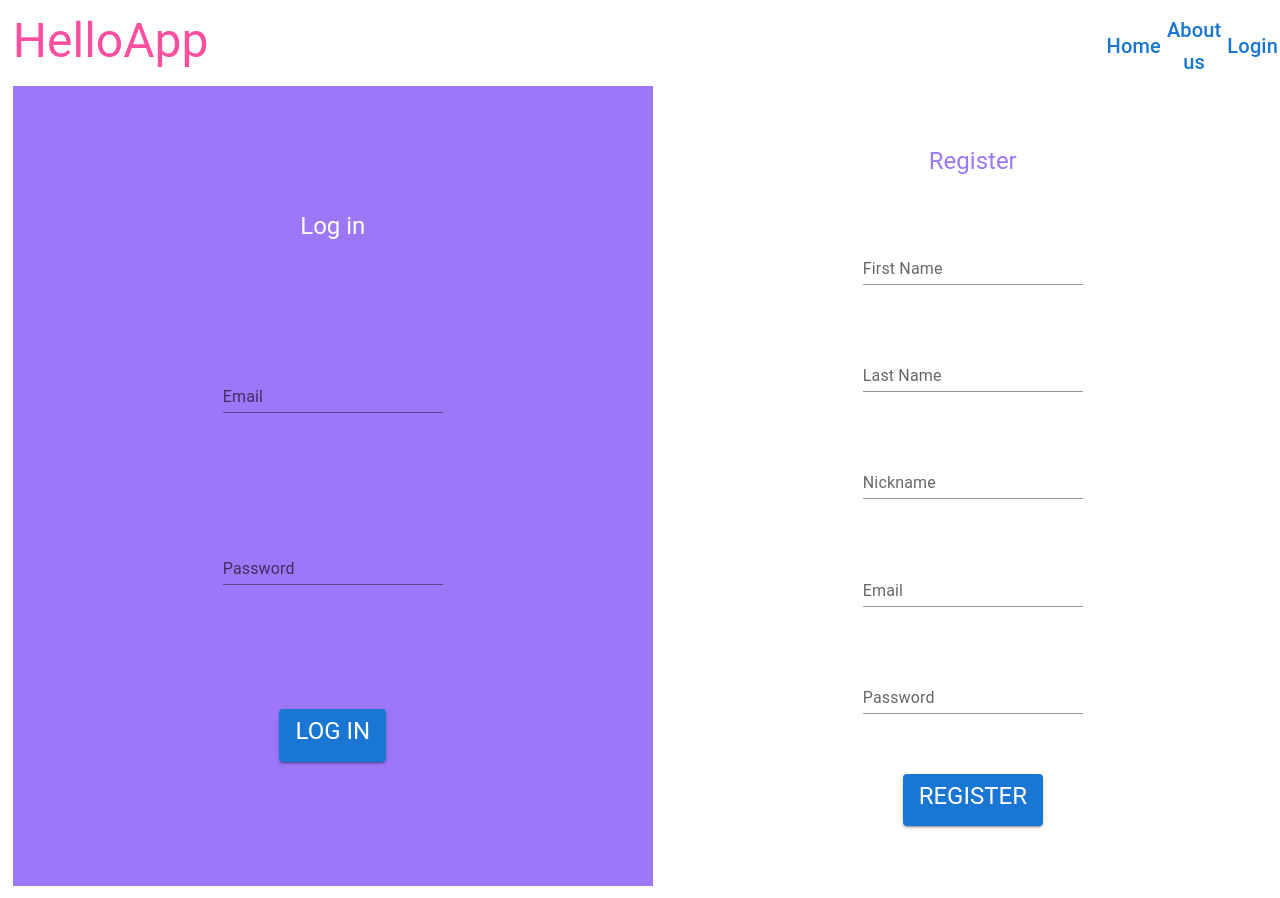
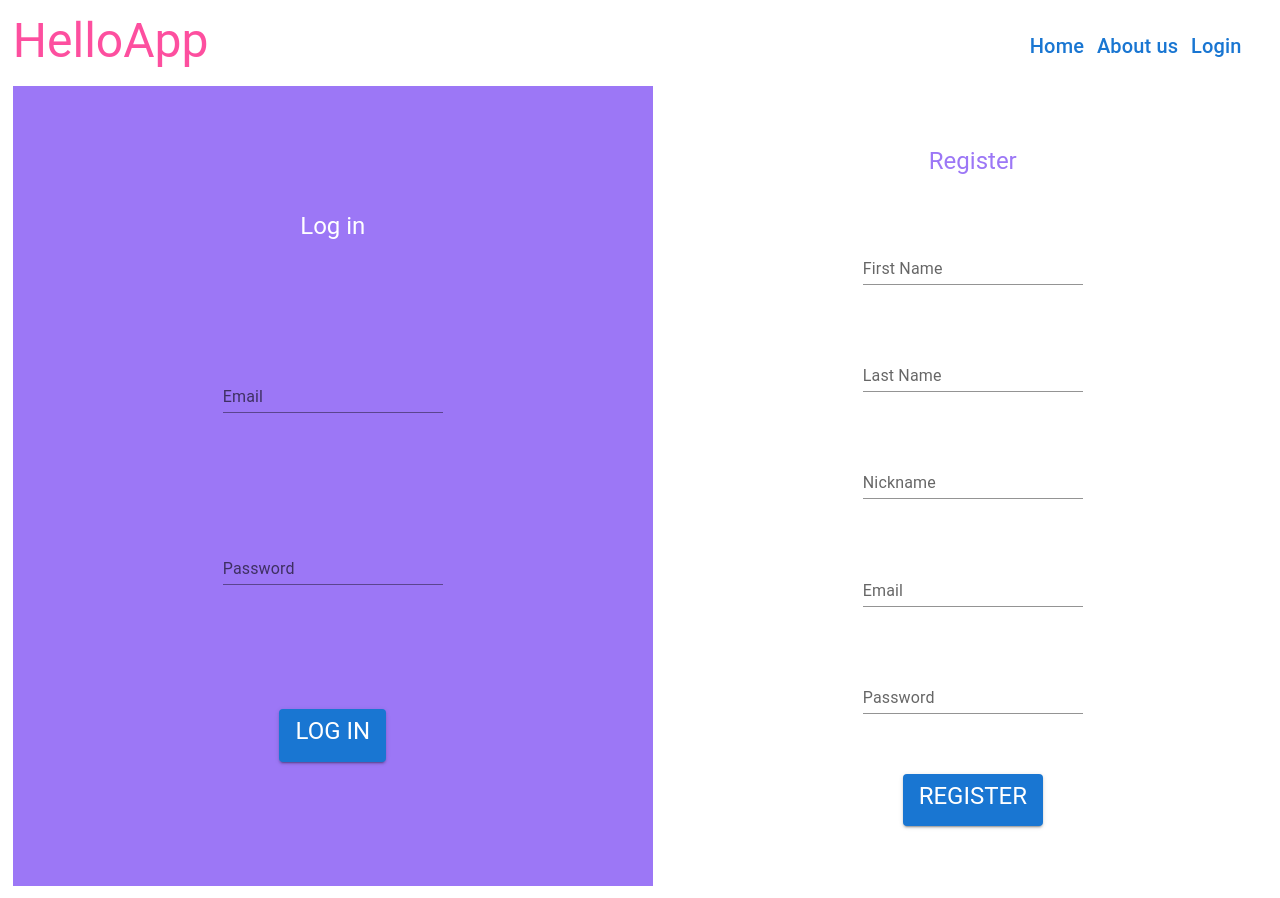
Before and after one commit to gracielamendezrojas/Componentes, a React (Create React App) app in the folder frontend-helloapp/: page / in a window 1280 px wide. Shown: the top 898 px of the page. Built offline with nearby package versions, Linux system fonts and the light colour scheme.

Commit message:
UI LogIn fix

```diff
--- a/frontend-helloapp/src/App.css
+++ b/frontend-helloapp/src/App.css
@@ -52,6 +52,10 @@
   align-items: center;
 }
 
+.width{
+  width: 50%;
+}
+
 .padding{
   padding: 10%;
 }
--- a/frontend-helloapp/src/App.js
+++ b/frontend-helloapp/src/App.js
@@ -14,7 +14,7 @@ function App() {
             HelloApp
           </Typography>
         </div>
-        <div className='flexEnd'>
+        <div className='flexEnd width'>
           <Link href="#" underline="hover" >
             {<Typography variant="h6"  gutterBottom>
               Home
```
